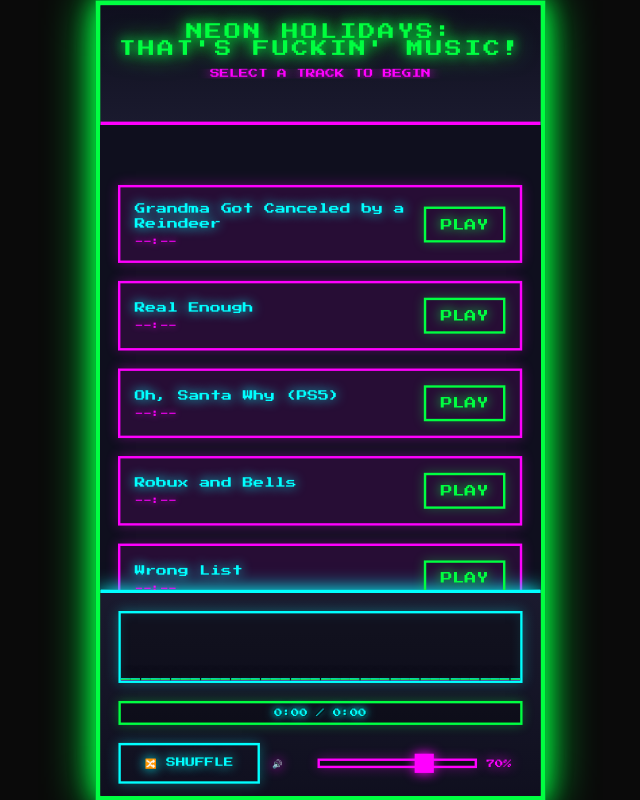
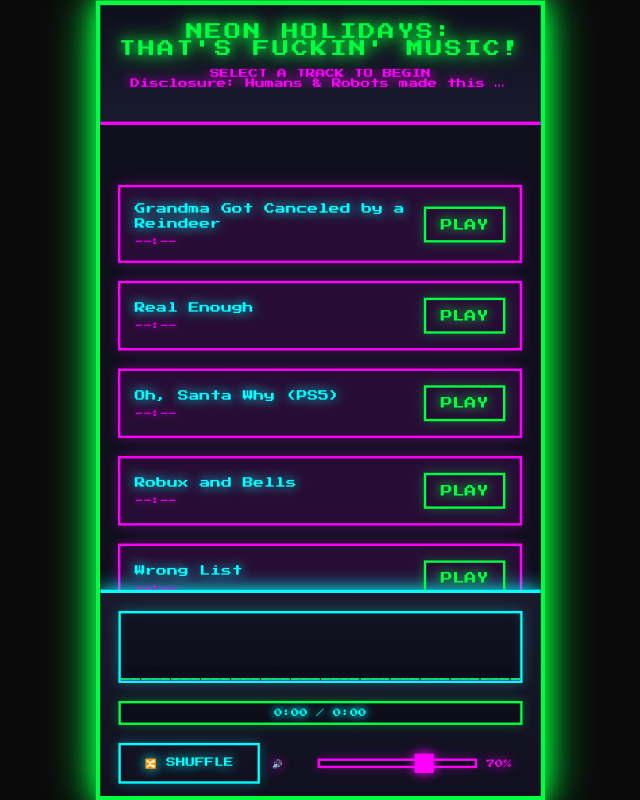
Before and after one commit to LogicNerds/neonbreadmusic, a plain HTML site: page index.html in a window 1280 px wide. Shown: the whole page, without its empty margins (320-960 px from the left). Drawn offline with Linux system fonts and the light colour scheme.

Commit message:
Update now playing message with additional info

```diff
--- a/index.html
+++ b/index.html
@@ -328,7 +328,7 @@
         <!-- HUD Area -->
         <div id="hud">
             <div id="title">NEON HOLIDAYS:<br>THAT'S FUCKIN' MUSIC!</div>
-            <div id="nowPlaying">SELECT A TRACK TO BEGIN</div>
+            <div id="nowPlaying">SELECT A TRACK TO BEGIN<br>Disclosure: Humans & Robots made this music together</div>
         </div>
 
         <!-- Arena - Playlist -->
```
